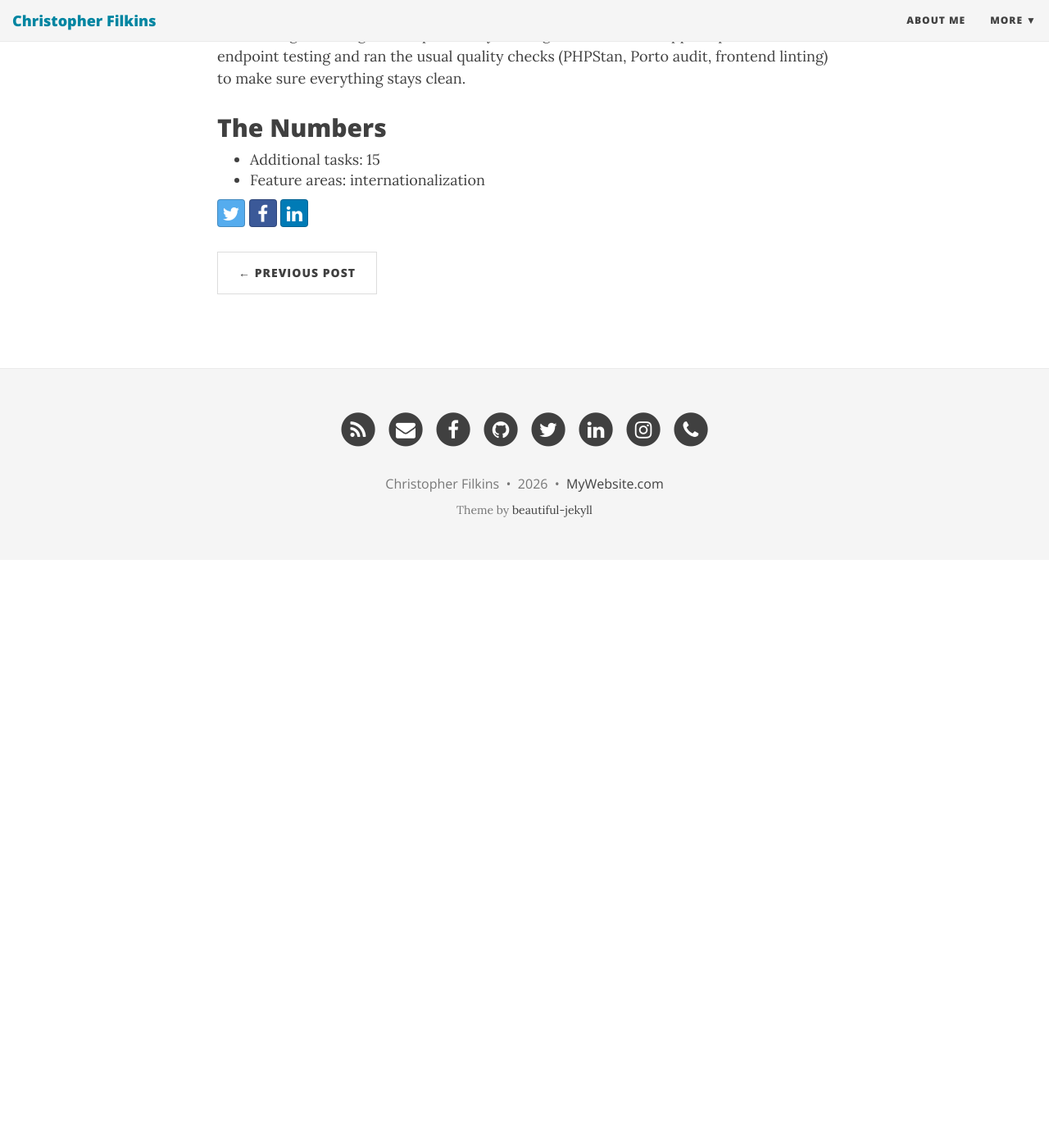
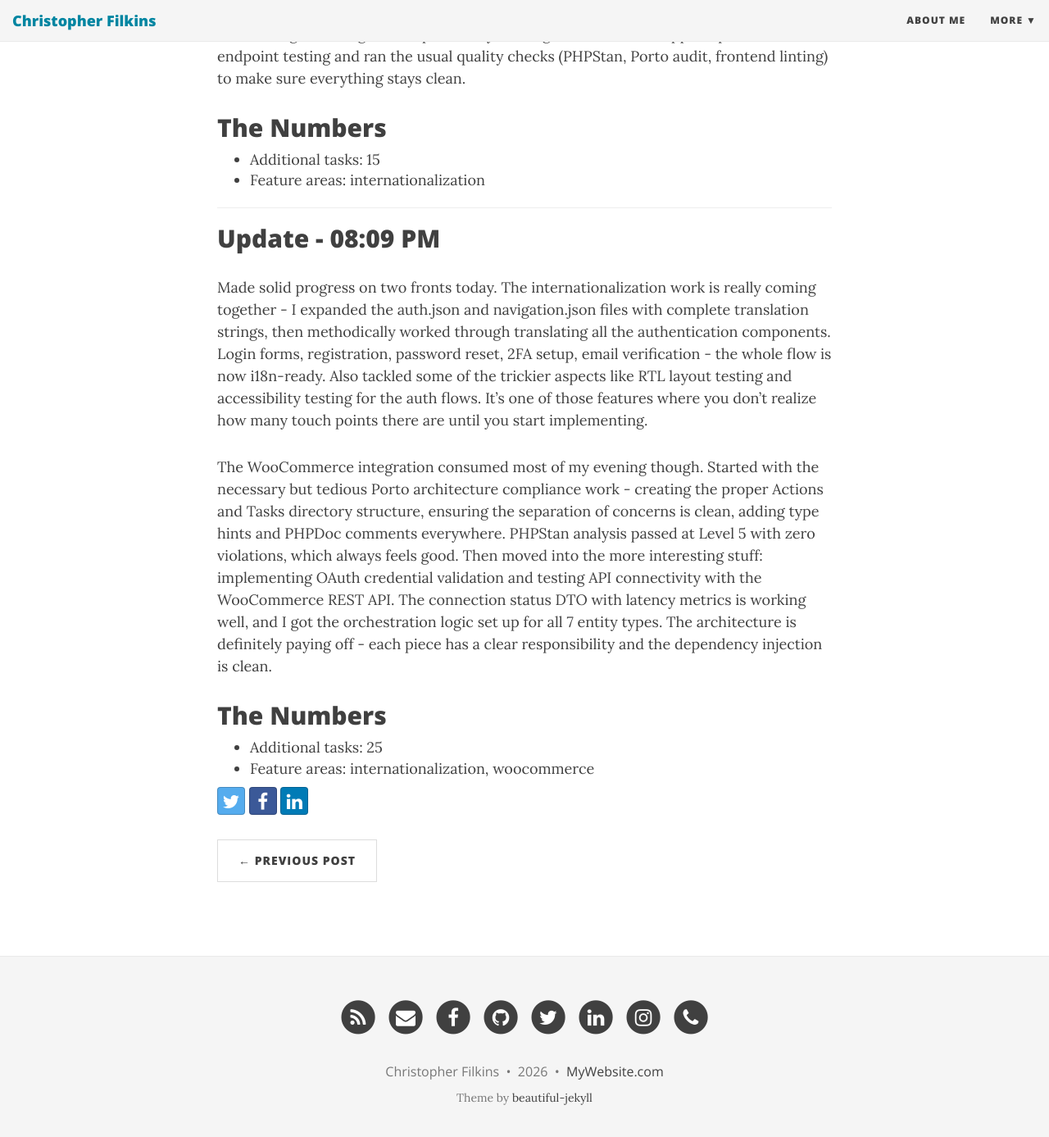
Before and after one commit to filchyboy/filchyboy.github.io, a Jekyll site: the page built from _posts/2026-01-13-todays-plan.md, in a window 1280 px wide and 1400 px high, scrolled down 2715 px. Shown: the top 1387 px of the window at 82% size. Built offline with Jekyll 4.4.1, drawn with Linux system fonts in a browser that asks for light colours; nearby versions of some CDN libraries; before the commit the page ends 3398 px from its top, so only the background shows below that.

Commit message:
Update build-in-public update: Internationalization

```diff
--- a/_posts/2026-01-13-todays-plan.md
+++ b/_posts/2026-01-13-todays-plan.md
@@ -53,8 +53,20 @@ The bulk of the work was testing the locale resolution logic, which has this nea
 ## The Numbers
 - Additional tasks: 15
 - Feature areas: internationalization
+
+---
+
+## Update - 08:09 PM
+
+Made solid progress on two fronts today. The internationalization work is really coming together - I expanded the auth.json and navigation.json files with complete translation strings, then methodically worked through translating all the authentication components. Login forms, registration, password reset, 2FA setup, email verification - the whole flow is now i18n-ready. Also tackled some of the trickier aspects like RTL layout testing and accessibility testing for the auth flows. It's one of those features where you don't realize how many touch points there are until you start implementing.
+
+The WooCommerce integration consumed most of my evening though. Started with the necessary but tedious Porto architecture compliance work - creating the proper Actions and Tasks directory structure, ensuring the separation of concerns is clean, adding type hints and PHPDoc comments everywhere. PHPStan analysis passed at Level 5 with zero violations, which always feels good. Then moved into the more interesting stuff: implementing OAuth credential validation and testing API connectivity with the WooCommerce REST API. The connection status DTO with latency metrics is working well, and I got the orchestration logic set up for all 7 entity types. The architecture is definitely paying off - each piece has a clear responsibility and the dependency injection is clean.
+
+## The Numbers
+- Additional tasks: 25
+- Feature areas: internationalization, woocommerce
 <!-- Generated by dev-tracker publish_to_jekyll.py (AI mode) -->
 <!-- accomplished-date: 2026-01-13 -->
-<!-- unit-ids: i18n-p1-test-provider-tenant-merge,i18n-p1-test-locale-resolution-header,i18n-p1-test-locale-resolution-user,i18n-p1-test-locale-resolution-tenant,i18n-p1-test-locale-resolution-browser,i18n-p1-test-locale-resolution-hierarchy,i18n-p1-test-provider-json-get,i18n-p1-test-provider-json-set,i18n-p1-test-api-get-translations,i18n-p1-phpstan,i18n-p1-porto-audit,i18n-p1-frontend-lint,i18n-p1-test-provider-json-coverage,i18n-p1-test-api-invalid-locale,i18n-p1-test-api-invalid-namespace -->
+<!-- unit-ids: i18n-p2-auth-json-creation,i18n-p2-auth-login-form,i18n-p2-auth-register-form,i18n-p2-nav-json-creation,i18n-p2-auth-password-reset,i18n-p2-auth-2fa-setup,i18n-p2-auth-email-verify,woocommerce-task-56,i18n-p2-auth-rtl-test,i18n-p2-auth-a11y-test,woocommerce-document-test-patterns-for-future-phases,woocommerce-task-63,woocommerce-create-actions-directory-coreetlactions,woocommerce-create-tasks-directory-coreetltasks,woocommerce-task-66,woocommerce-task-67,woocommerce-check-no-cross-container-dependencies,woocommerce-add-type-hints-to-all-actiontask-methods,woocommerce-add-phpdoc-comments-to-all-public-methods,woocommerce-task-71,woocommerce-task-72,woocommerce-implement-oauth-credential-validation-logic,woocommerce-test-api-connectivity-with-woocommerce-rest-api,woocommerce-task-76,woocommerce-implement-orchestration-logic-for-7-entity-types -->
 
-<!-- unit-ids: i18n-p1-frontend-lint,i18n-p1-phpstan,i18n-p1-porto-audit,i18n-p1-test-api-get-translations,i18n-p1-test-api-invalid-locale,i18n-p1-test-api-invalid-namespace,i18n-p1-test-locale-resolution-browser,i18n-p1-test-locale-resolution-header,i18n-p1-test-locale-resolution-hierarchy,i18n-p1-test-locale-resolution-tenant,i18n-p1-test-locale-resolution-user,i18n-p1-test-provider-json-coverage,i18n-p1-test-provider-json-get,i18n-p1-test-provider-json-set,i18n-p1-test-provider-tenant-merge -->
+<!-- unit-ids: i18n-p1-frontend-lint,i18n-p1-phpstan,i18n-p1-porto-audit,i18n-p1-test-api-get-translations,i18n-p1-test-api-invalid-locale,i18n-p1-test-api-invalid-namespace,i18n-p1-test-locale-resolution-browser,i18n-p1-test-locale-resolution-header,i18n-p1-test-locale-resolution-hierarchy,i18n-p1-test-locale-resolution-tenant,i18n-p1-test-locale-resolution-user,i18n-p1-test-provider-json-coverage,i18n-p1-test-provider-json-get,i18n-p1-test-provider-json-set,i18n-p1-test-provider-tenant-merge,i18n-p2-auth-2fa-setup,i18n-p2-auth-a11y-test,i18n-p2-auth-email-verify,i18n-p2-auth-json-creation,i18n-p2-auth-login-form,i18n-p2-auth-password-reset,i18n-p2-auth-register-form,i18n-p2-auth-rtl-test,i18n-p2-nav-json-creation,woocommerce-add-phpdoc-comments-to-all-public-methods,woocommerce-add-type-hints-to-all-actiontask-methods,woocommerce-check-no-cross-container-dependencies,woocommerce-create-actions-directory-coreetlactions,woocommerce-create-tasks-directory-coreetltasks,woocommerce-document-test-patterns-for-future-phases,woocommerce-implement-oauth-credential-validation-logic,woocommerce-implement-orchestration-logic-for-7-entity-types,woocommerce-task-56,woocommerce-task-63,woocommerce-task-66,woocommerce-task-67,woocommerce-task-71,woocommerce-task-72,woocommerce-task-76,woocommerce-test-api-connectivity-with-woocommerce-rest-api -->
```
